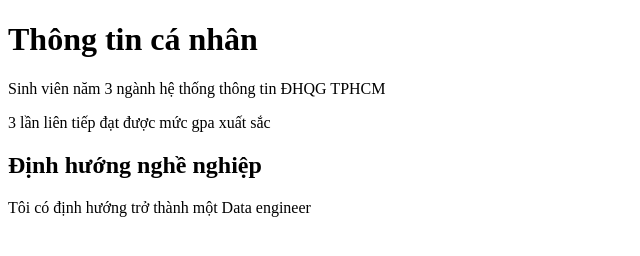
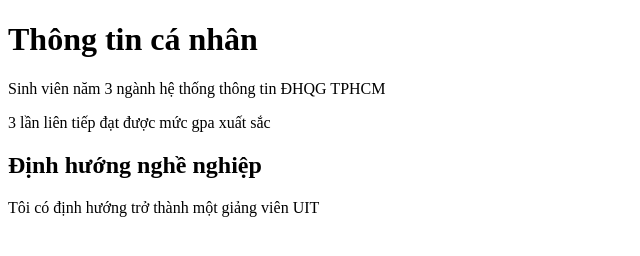
Before and after one commit to Beyond11-me/Beyond11-me.github.io, a plain HTML site: page index.html in a window 1280 px wide. Shown: the full height of the page, 0-640 px from the left. Drawn offline with Linux system fonts and the light colour scheme.

Commit message:
I want to be Giang vien UIT

```diff
--- a/index.html
+++ b/index.html
@@ -15,6 +15,6 @@
 
     <h2>Định hướng nghề nghiệp</h2>
 
-    <p> Tôi có định hướng trở thành một Data engineer</p>
+    <p> Tôi có định hướng trở thành một giảng viên UIT</p>
 </body>
 </html>
```
